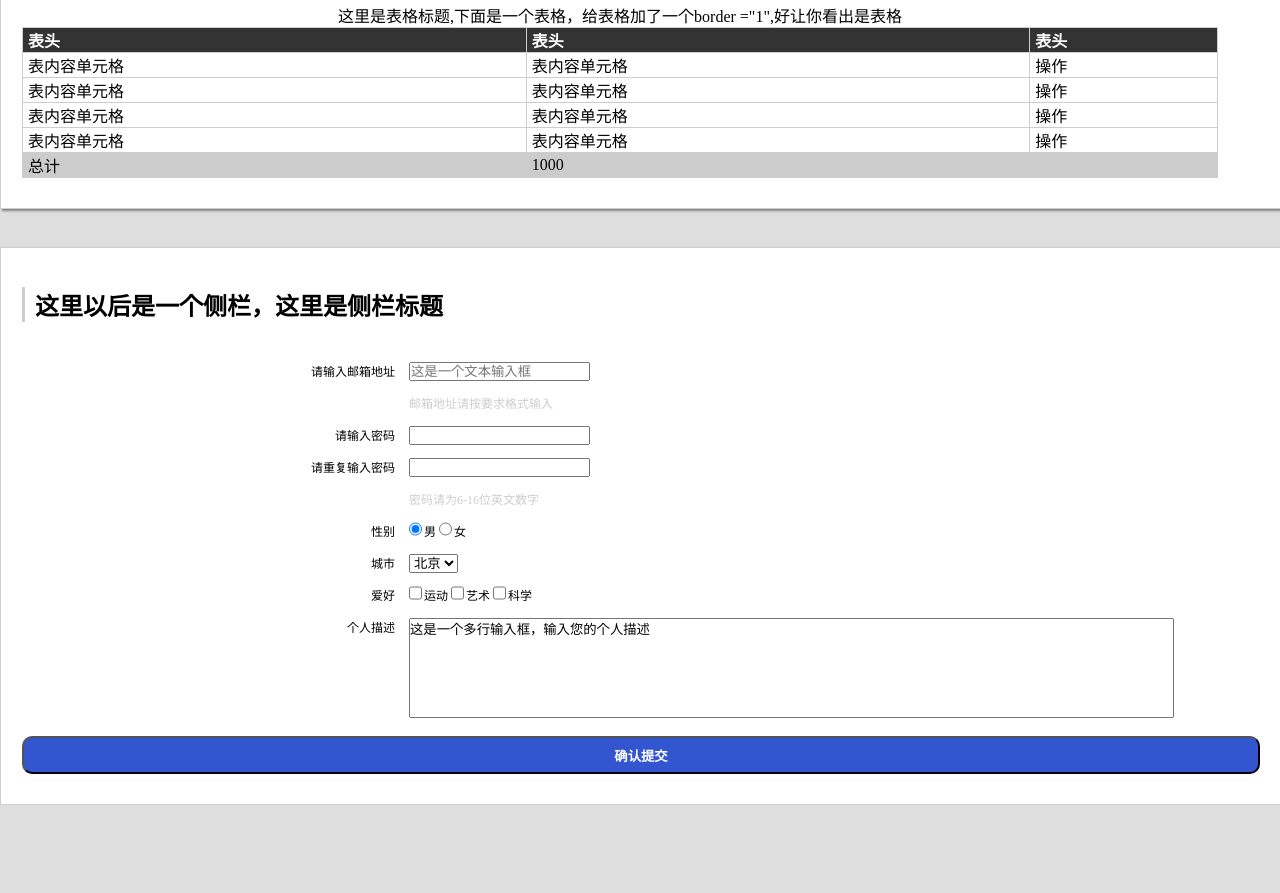
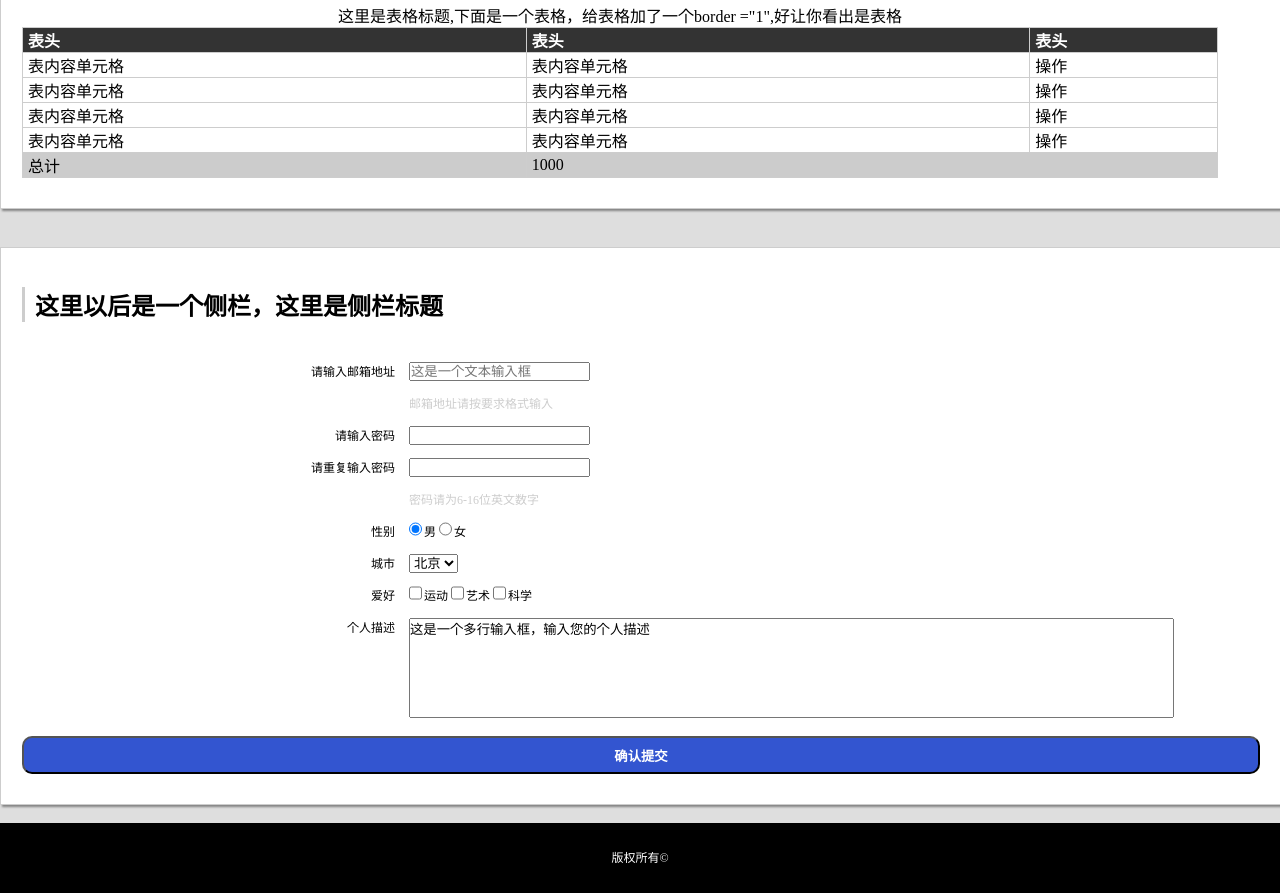
Before and after one commit to YoToYang/IFE2016, a plain HTML site: page YoToYang/stage1/task2/task2.html in a window 1280 px wide. Shown: the part 3594-4487 px from the top of the page. Before the commit the page ends 4399 px from the top, so only its background shows below. Drawn offline with Linux system fonts and the light colour scheme.

Commit message:
Update task2.html

```diff
--- a/YoToYang/stage1/task2/task2.html
+++ b/YoToYang/stage1/task2/task2.html
@@ -155,6 +155,17 @@
         input[type="checkbox"]{
             margin-right: 2px;
 
+        }
+        footer{
+            height: 70px;
+            background-color: #000;
+            text-align: center;
+            margin-top: 18px;
+        }
+        footer p{
+            color: #fff;
+            font-size: 12px;
+            line-height: 70px;
         }
     </style>
 </head>
@@ -320,5 +331,8 @@
             <button type="submit" class="btn" style="width: 100%;">确认提交</button>
         </aside>
     </section>
+    <footer>
+         <p>版权所有&copy;</p>
+    </footer>
 </body>
 </html>
```
